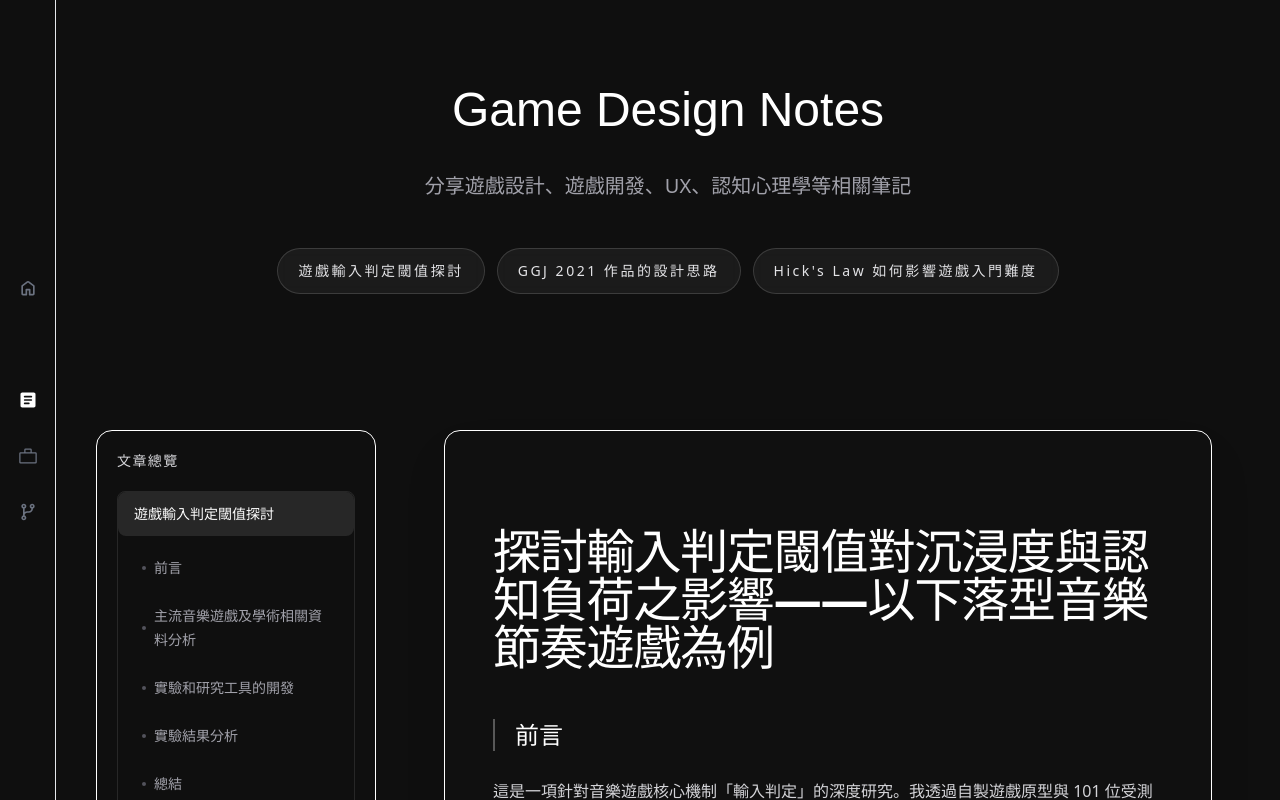
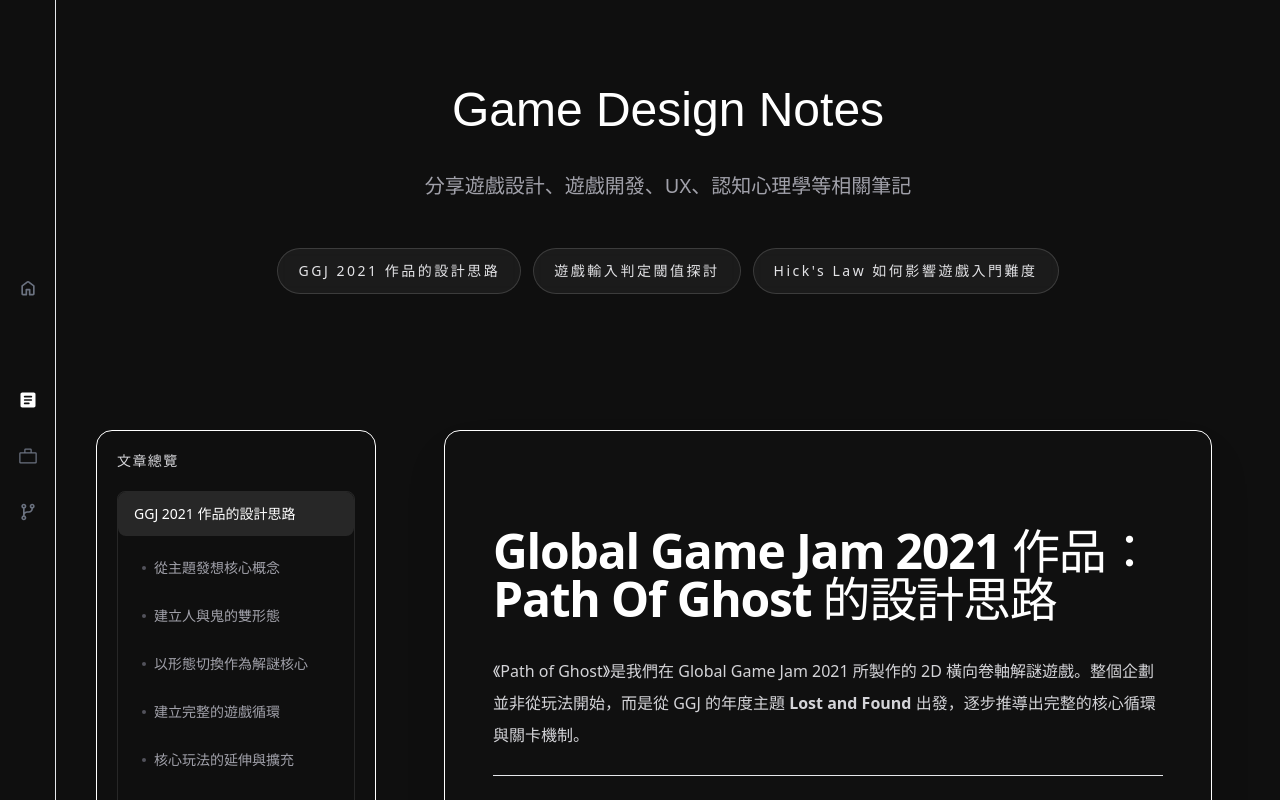
Before and after one commit to KtheBunny/bu-portfolio, a React (Vite) app: page /Articles in a window 1280 px wide. Shown: the top 800 px of the page. Built offline with nearby package versions, Linux system fonts and the light colour scheme; some icons are missing; a web font is replaced by a local one.

Commit message:
建立eminence文件

```diff
--- /dev/null
+++ b/src/assets/md/eminence.md
@@ -0,0 +1,109 @@
+# 《Eminence》遊戲設計提案文件記錄
+
+## 項目概述
+
+遊戲名稱：《Eminence》
+
+遊戲類型：單人、動作冒險、2D 平台、類銀河戰士惡魔城 (Metroidvania)
+
+美術風格：像素藝術 (Pixel Art) 與像素特效 (Pixel FX)
+
+---
+
+## 故事背景與目標
+
+### 劇情摘要
+
+一名少女在洞穴中醒來，腦中僅存零碎的記憶片段。
+
+她發現周遭充滿了神祕生物與怪物，且洞穴深處似乎飄散著某種神祕氣體。
+
+受好奇心與記憶的驅使，她決定深入探索這座巨大洞穴，揭開其中的祕密。
+
+### 世界觀設定
+
+行星起源：科學家發現了一顆依賴巨大「自然核心」維持生命力的行星，因此決定在星球上建立設施並開始著手研究這個能源。
+
+核心事故：研究團隊在收集核心碎片時，核心周邊出現了紫色瘴氣。由於意見分歧，一名科學家私自收集碎片導致意外，瘴氣變為高度腐蝕性並摧毀了研究設施。
+
+逃亡：科學家的妻子將女兒送入逃生艙並戴上防毒面具，自己則留了下來。最終只有女兒成功存活，其餘研究人員也因爆炸和設施被破壞而不知所蹤。
+
+### 遊戲目標
+
+遊戲採用線性敘事，玩家需要一邊擊敗星球上危險的敵對生物，一邊推進地圖，直到抵達洞穴底部並發現最終的祕密。
+
+---
+
+## 核心玩法與機制
+
+### 基礎機制
+
+成長系統：透過戰鬥經驗提升自我。
+
+探索驅動：發現有用的小工具或物品以進一步探索區域。
+
+環境互動：部分怪物會互相爭鬥；特定區域需擊敗 Boss 或獲得特殊能力才能通過。
+
+地圖設計：採用垂直地圖設計，目標在最底部，支持回溯至上方房間。
+
+### 戰鬥與技能
+
+...
+
+### 探索工具 (Gadgets)
+
+為了達成類銀河戰士惡魔城的探索感，遊戲設計了多種導航工具：
+
+牆爪 (Wall Claws)：可攀附牆壁、減緩下滑速度並進行牆跳。
+
+鉤爪 (Hook)：將玩家拉向目標點，增加橫向移動速度。
+
+飛鼠裝 (Wingsuit)：在空中限制下墜速度，避免高處墜落傷害。
+
+防酸服 (Acid-proof Clothing)：免受第三層酸液液體的傷害，進入隱藏路徑。
+
+藥水 (Potion)：恢復 HP，數量有限，可在存檔點補充或透過升級增加容量。
+
+---
+
+## 世界區域設定
+
+地圖由上至下分為不同層級，環境隨著深度愈發詭譎：
+
+扭曲森林 (Twisted Forest)：第一層，地表受到瘴氣長期影響，生物發生畸變但仍保有原始輪廓。
+
+怪物巢穴 (Crystal Cave)：第二層，地底高濃度瘴氣聚集處，岩壁因為瘴氣而導致結晶化。
+
+屍湖 (Corpse Lake)：第三層，充滿怪物的消化液（酸液）與骸骨。
+
+其餘區域：實驗室 (Laboratory)、下水道 (Sewer)、深淵 (Abyss)。
+
+---
+
+## 技術規格
+
+### 程式：AI 與尋路
+
+尋路算法：採用 A* 算法與跳點搜索 (JPS)。
+
+行為決策：使用有限狀態機 (FSM) 管理角色狀態（如：閒置、跑步、攻擊、轉向等）。
+
+戰鬥邏輯：AI 會判斷血量、威脅程度與攻擊範圍來決定逃跑或攻擊。
+
+### 美術：美術風格與視覺效果
+
+幻覺效果：在底層區域會出現特殊的屏幕效果，如 RGB 色道分離、TV 故障濾鏡 (Glitch Effect)，模擬角色受瘴氣影響產生的幻覺。
+
+---
+
+## 開發時程 (Week 3-13)
+
+前期 (W3-W5)：開發玩家控制器、技能設計、基礎路徑搜索與地圖草案
+。
+中期 (W6-W9)：完成 UI 設計、敵人 AI、角色與怪物的動畫製作、技能系統開發
+。
+後期 (W10-W13)：關卡設計優化、環境美術繪製、Tilemap 製作、屏幕特效與道具設計
+。
+
+參考作品：Lost Ruin, Rain World, Mo:Astray, Dead Cells
+。
--- a/src/assets/md/feedback.md
+++ /dev/null
@@ -1,21 +0,0 @@
-# Feedback
-
-## 前言
-
-Feedback 是任何互動系統裡最重要的橋樑。玩家需要知道自己的行為是否成功、是否被系統接收到、下一步應該如何進行。
-
-## Feed123back
-
-在遊戲中，feedback 不只是音效與動畫，它也包含：
-
-- 視覺提示
-- 介面狀態變化
-- 系統事件回應
-
-## 該如何設計 123
-
-好的 feedback 需要足夠清楚，但也不能過度喧賯。過量的訊息反而會稀釋重點，讓玩家分心。
-
-## 123 結論
-
-透過清晰的 feedback，玩家可以更快速建立對系統的理解，並增加操作上的信心。
--- a/src/data/articles.js
+++ b/src/data/articles.js
@@ -6,8 +6,7 @@
 import hicksLaw from "../assets/md/hicks-law.md?raw";
 import master from "../assets/md/master.md?raw";
 import ggj from "../assets/md/ggj.md?raw";
-import feedback from "../assets/md/feedback.md?raw";
-import tutorial from "../assets/md/tutorial.md?raw";
+import eminence from "../assets/md/eminence.md?raw";
 import { createHeadingId } from "../utils/slugify";
 
 export function extractHeadings(markdown, articleId) {
@@ -49,18 +48,25 @@
 
 export const articles = [
   {
+    id: "ggj",
+    title: "GGJ 2021 作品的設計思路",
+    content: ggj,
+  },
+  {
     id: "master",
     title: "遊戲輸入判定閾值探討",
     content: master,
-  },
-  {
-    id: "ggj",
-    title: "GGJ 2021 作品的設計思路",
-    content: ggj,
   },
   {
     id: "hicks-law",
     title: "Hick's Law 如何影響遊戲入門難度",
     content: hicksLaw,
   },
+  /*
+  {
+    id: "eminence",
+    title: "《Eminence》遊戲設計文件記錄",
+    content: eminence,
+  },
+  */
 ];
```
